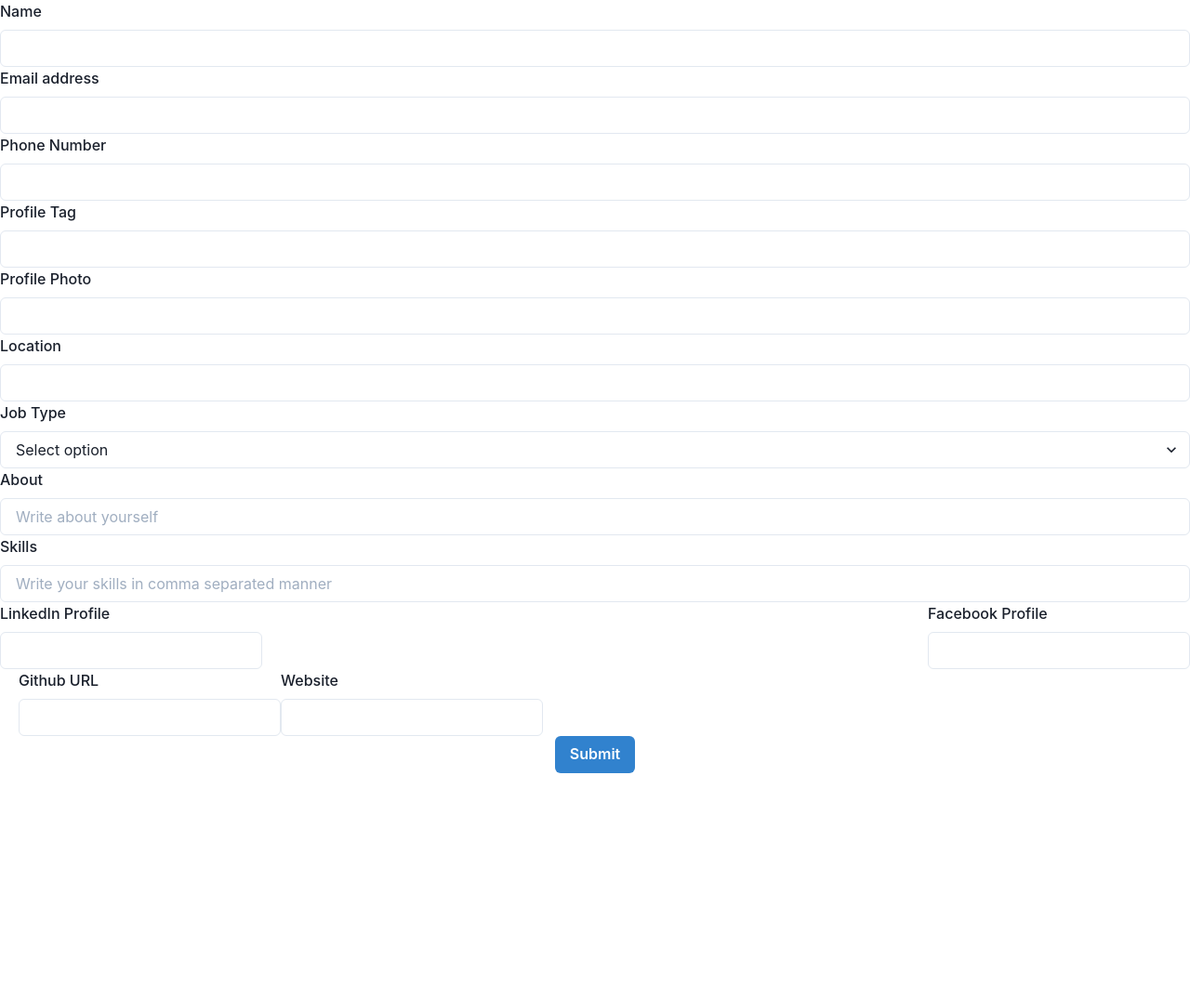
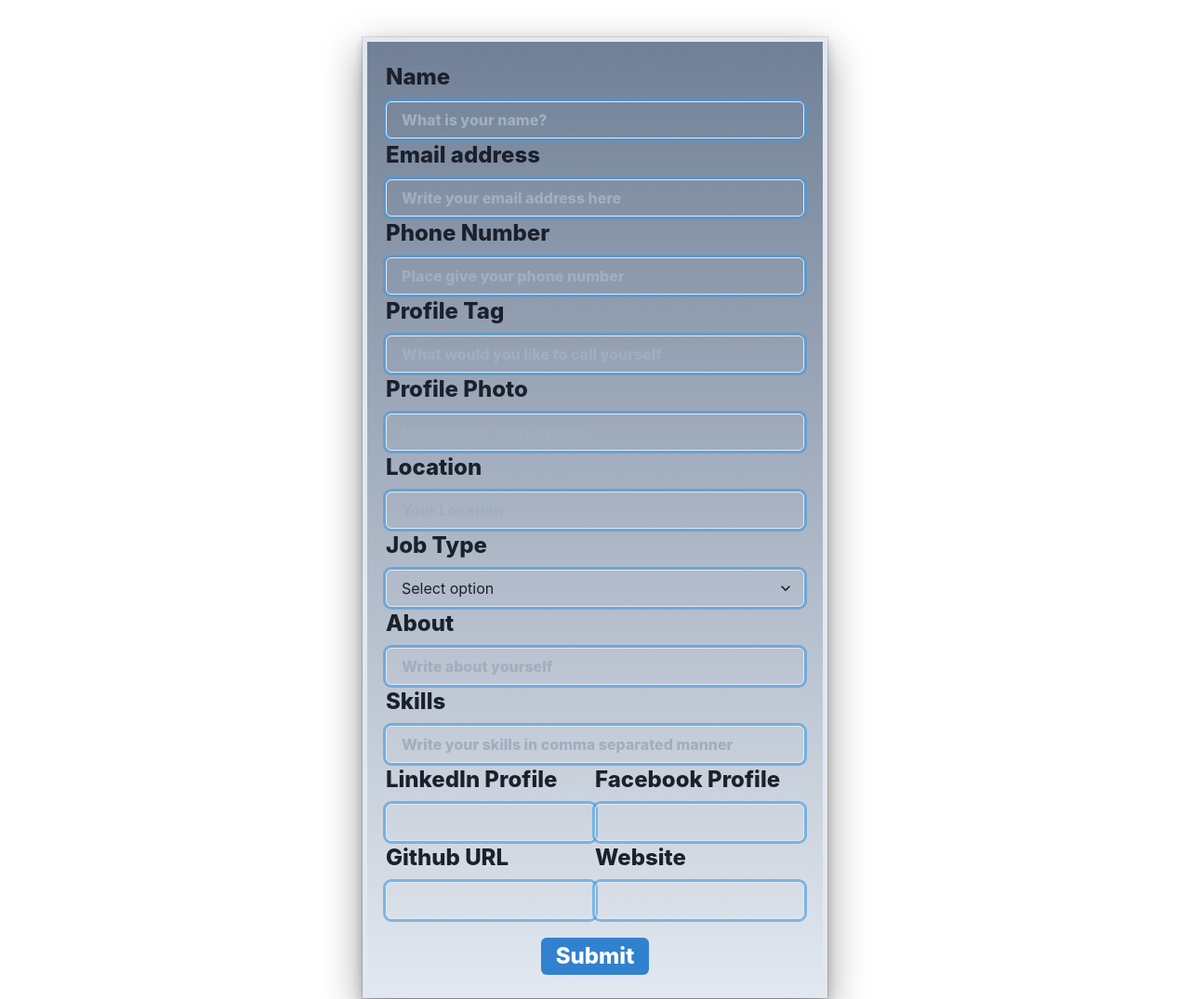
Before and after one commit to yashhhguptaaa/User-Profile, a React app in the folder client/: page / in a window 1280 px wide. Shown: the top 1075 px of the page at 93% size. Before the commit the page ends 832 px from the top, so only its background shows below. Built offline with nearby package versions, Linux system fonts and the light colour scheme.

Commit message:
More attractive UI

```diff
--- a/client/src/screens/Homescreen.js
+++ b/client/src/screens/Homescreen.js
@@ -1,4 +1,4 @@
-import React ,{useState} from 'react';
+import React, { useState } from 'react';
 import { useDispatch, useSelector } from 'react-redux';
 import {
     FormControl,
@@ -6,7 +6,7 @@ import {
     FormErrorMessage,
     FormHelperText,
 } from "@chakra-ui/react";
-import { Input, Box, Flex, Spacer,Select, Button } from "@chakra-ui/react";
+import { Input, Box, Flex, Spacer, Select, Button } from "@chakra-ui/react";
 import { editUserAction } from '../actions/userActions';
 
 export default function Homescreen() {
@@ -27,7 +27,7 @@ export default function Homescreen() {
 
     const dispatch = useDispatch()
 
-    function submitForm(e){
+    function submitForm(e) {
         e.preventDefault();
 
         const editUser = {
@@ -53,51 +53,52 @@ export default function Homescreen() {
 
     return (
         <div>
-            <Box>
+            <Box bgGradient="linear(to-t, gray.200, gray.500)" boxShadow="dark-lg" p="5" maxW="500px" borderWidth="5px" alignContent="center" m="auto" mt="40px" mb="40px">
                 <FormControl id="email" >
-                    <FormLabel>Name</FormLabel>
-                    <Input variant="outline" type="text" value={name} onChange={(e) => {setName(e.target.value)}} />
-                    <FormLabel>Email address</FormLabel>
-                    <Input variant="outline" type="email" value={email} onChange={(e)=>{setEmail(e.target.email)}} />
-                    <FormLabel>Phone Number</FormLabel>
-                    <Input variant="outline" type="string" value={number} onChange={(e) => {setNumber(e.target.number)}} />
-                    <FormLabel>Profile Tag</FormLabel>
-                    <Input variant="outline" type="text" value={profileTag} onChange={(e) => {setProfileTag(e.target.value)}} />
-                    <FormLabel>Profile Photo</FormLabel>
-                    <Input variant="outline" type="text" value={profilePhoto} onChange={(e) => {setProfilePhoto(e.target.value)}} />
-                    <FormLabel>Location</FormLabel>
-                    <Input variant="outline" type="address" value={location} onChange={(e) => {setLocation(e.target.value)}} />
-                    <FormLabel>Job Type</FormLabel>
-                    <Select placeholder="Select option" value={availableFor} onChange={(e) => {setAvailableFor(e.target.value)}}>
+                    <FormLabel fontSize="2xl" fontWeight="extrabold" >Name</FormLabel>
+                    <Input fontWeight="extrabold" placeholder="What is your name?" boxShadow="outline" type="text" value={name} onChange={(e) => { setName(e.target.value) }} />
+                    <FormLabel fontSize="2xl" fontWeight="extrabold" >Email address</FormLabel>
+                    <Input fontWeight="extrabold" placeholder="Write your email address here" boxShadow="outline" type="text" value={email} onChange={(e) => { setEmail(e.target.email) }} />
+                    <FormLabel fontSize="2xl" fontWeight="extrabold" >Phone Number</FormLabel>
+                    <Input fontWeight="extrabold" placeholder="Place give your phone number" boxShadow="outline" type="text" value={number} onChange={(e) => { setNumber(e.target.number) }} />
+                    <FormLabel fontSize="2xl" fontWeight="extrabold" >Profile Tag</FormLabel>
+                    <Input fontWeight="extrabold" placeholder="What would you like to call yourself" boxShadow="outline" type="text" value={profileTag} onChange={(e) => { setProfileTag(e.target.value) }} />
+                    <FormLabel fontSize="2xl" fontWeight="extrabold">Profile Photo</FormLabel>
+                    <Input  fontWeight="extrabold" placeholder="Upload your profile photo" boxShadow="outline" type="text" value={profilePhoto} onChange={(e) => { setProfilePhoto(e.target.value) }} />
+                    <FormLabel fontSize="2xl" fontWeight="extrabold">Location</FormLabel>
+                    <Input fontWeight="extrabold" placeholder="Your Location" boxShadow="outline" type="address" value={location} onChange={(e) => { setLocation(e.target.value) }} />
+                    <FormLabel fontSize="2xl" fontWeight="extrabold">Job Type</FormLabel>
+                    <Select  boxShadow="outline" placeholder="Select option" value={availableFor} onChange={(e) => { setAvailableFor(e.target.value) }}>
                         <option value="Job">Job</option>
                         <option value="Teaching">Teaching</option>
                     </Select>
-                    <FormLabel>About</FormLabel>
-                    <Input placeholder="Write about yourself" variant="outline" type="text" value={aboutYou} onChange={(e) => {setAboutYou(e.target.value)}}/>
-                    <FormLabel>Skills</FormLabel>
-                    <Input placeholder="Write your skills in comma separated manner" variant="outline" type="text" value={skills} onChange={(e) => {setSkills(e.target.value)}}/>
+                    <FormLabel fontSize="2xl" fontWeight="extrabold">About</FormLabel>
+                    <Input fontWeight="extrabold" placeholder="Write about yourself" boxShadow="outline" type="text" value={aboutYou} onChange={(e) => { setAboutYou(e.target.value) }} />
+                    <FormLabel fontSize="2xl" fontWeight="extrabold">Skills</FormLabel>
+                    <Input fontWeight="extrabold" placeholder="Write your skills in comma separated manner" boxShadow="outline" type="text" value={skills} onChange={(e) => { setSkills(e.target.value) }} />
                     <Flex>
                         <Box>
-                            <FormLabel>LinkedIn Profile</FormLabel>
-                            <Input variant="outline" type="text" value={linkedIn} onChange={(e) => {setLinkedIn(e.target.value)}}/>
+                            <FormLabel fontSize="2xl" fontWeight="extrabold">LinkedIn Profile</FormLabel>
+                            <Input boxShadow="outline" type="text" value={linkedIn} onChange={(e) => { setLinkedIn(e.target.value) }} />
                         </Box>
                         <Spacer />
-                        <div>
-                            <FormLabel>Facebook Profile</FormLabel>
-                            <Input variant="outline" type="text" value={facebook} onChange={(e) => {setFacebook(e.target.value)}}/>
-                        </div>
+                        <Box>
+                            <FormLabel fontSize="2xl" fontWeight="extrabold">Facebook Profile</FormLabel>
+                            <Input boxShadow="outline" type="text" value={facebook} onChange={(e) => { setFacebook(e.target.value) }} />
+                        </Box>
                     </Flex>
                     <Flex>
-                        <Box ml="20px">
-                            <FormLabel>Github URL</FormLabel>
-                            <Input variant="outline" type="text" value={github} onChange={(e) => {setGithub(e.target.value)}}/>
+                        <Box >
+                            <FormLabel fontSize="2xl" fontWeight="extrabold">Github URL</FormLabel>
+                            <Input boxShadow="outline" type="text" value={github} onChange={(e) => { setGithub(e.target.value) }} />
                         </Box>
+                        <Spacer />
                         <Box>
-                            <FormLabel>Website</FormLabel>
-                            <Input variant="outline" type="text" value={website} onChange={(e) => {setWebsite(e.target.value)}}/>
+                            <FormLabel fontSize="2xl" fontWeight="extrabold">Website</FormLabel>
+                            <Input boxShadow="outline"  type="text" value={website} onChange={(e) => { setWebsite(e.target.value) }} />
                         </Box>
                     </Flex>
-                    <Button colorScheme="blue" onClick={submitForm}>Submit</Button>
+                    <Button fontSize="2xl" fontWeight="extrabold" mt="20px" colorScheme="blue" onClick={submitForm}>Submit</Button>
                 </FormControl>
             </Box>
         </div>
```
